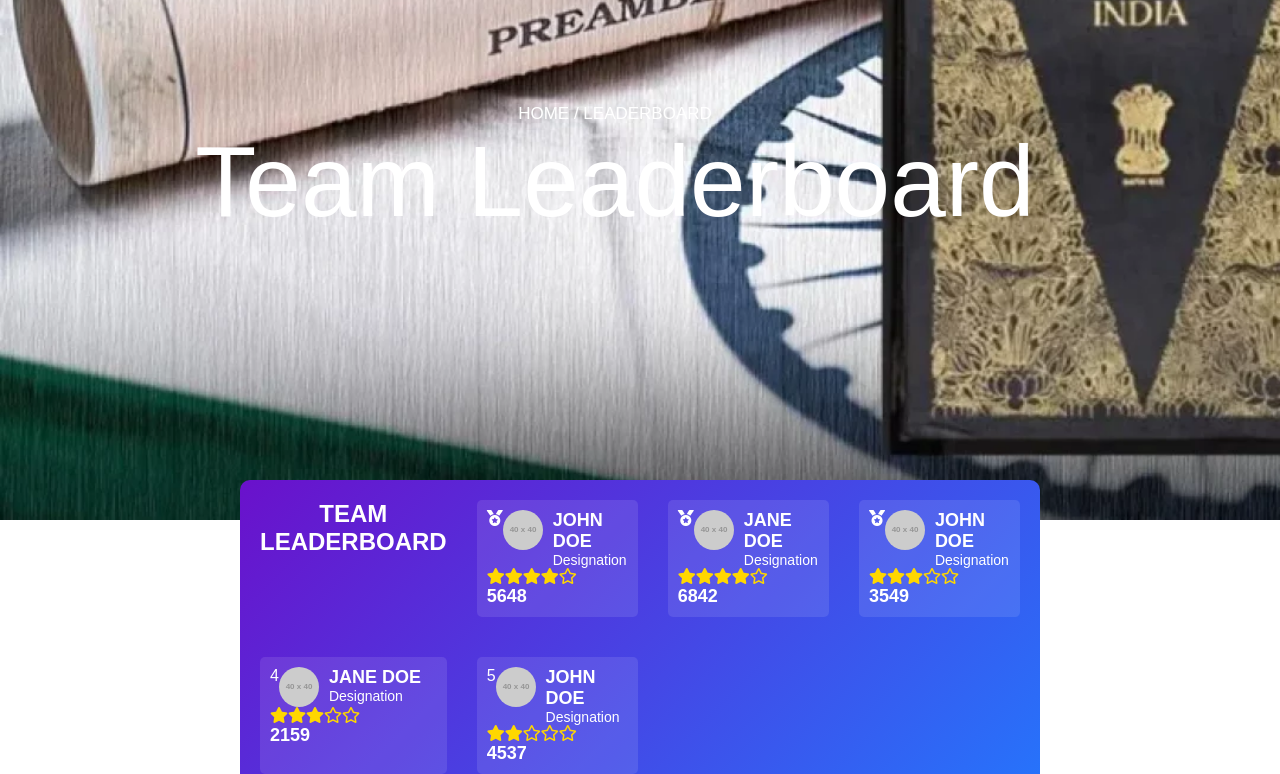
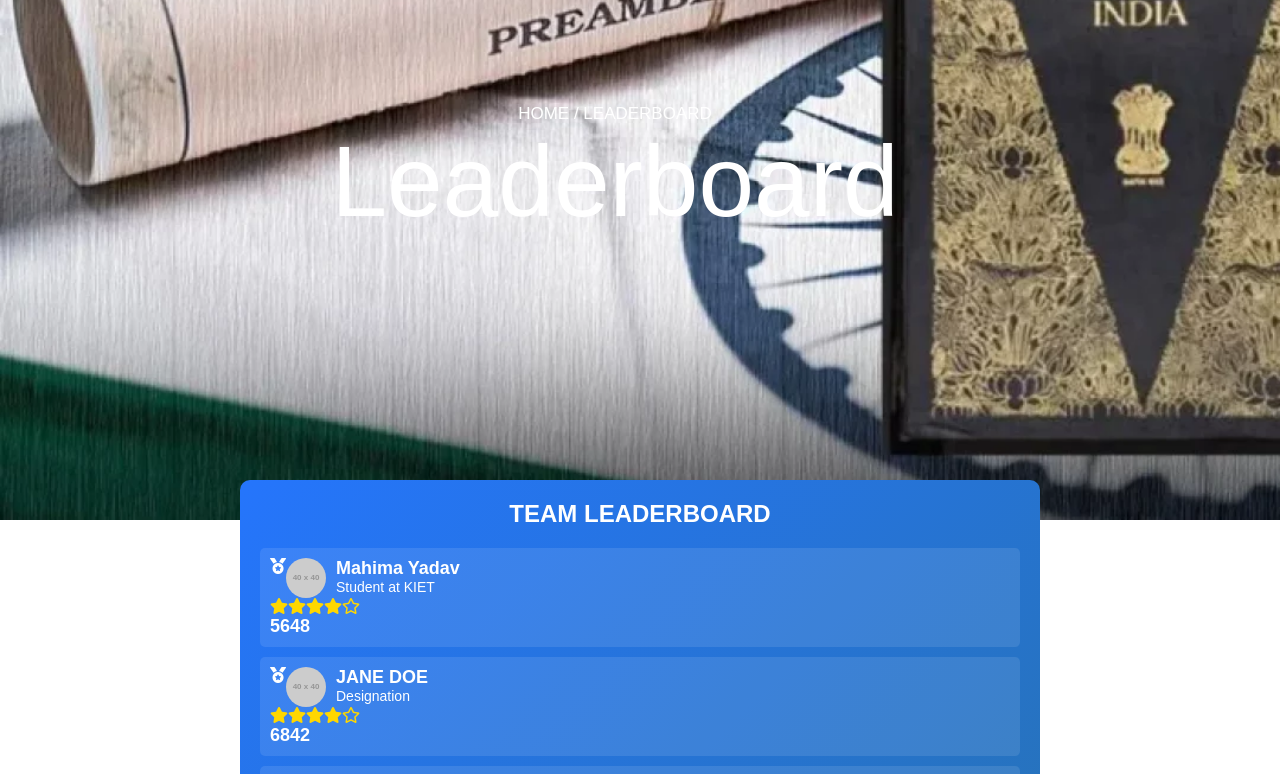
Before and after one commit to nitesh815/ApkaSamvidhan, a React (Create React App) app: page /leaderboard in a window 1280 px wide. Shown: the part 280-1054 px from the top of the page. Built offline with nearby package versions, Linux system fonts and the light colour scheme.

Commit message:
leaderboard done

```diff
--- a/src/components/leaderboard/Leaders.css
+++ b/src/components/leaderboard/Leaders.css
@@ -4,7 +4,7 @@ body {
 }
 
 .leaderboard {
-    background: linear-gradient(135deg, #6a11cb, #2575fc);
+    background: linear-gradient(135deg, #2575fc, #2772ac);
     border-radius: 10px;
     padding: 20px;
     max-width: 800px;
--- a/src/components/leaderboard/Leaders.jsx
+++ b/src/components/leaderboard/Leaders.jsx
@@ -24,14 +24,14 @@ const LeaderboardItem = ({ rank, name, designation, stars, score, imgSrc, medal
 const Leaders = () => {
   return (
     <>
-      <Back title='Team Leaderboard' />
+      <Back title='Leaderboard' />
       <section className='team padding'>
-        <div className="container grid leaderboard">
+        <div className="container grid5 leaderboard">
           <div className="leaderboard-header">TEAM LEADERBOARD</div>
           <LeaderboardItem
             rank={1}
-            name="JOHN DOE"
-            designation="Designation"
+            name="Mahima Yadav"
+            designation="Student at KIET"
             stars={4}
             score={5648}
             imgSrc="https://placehold.co/40x40"
```
